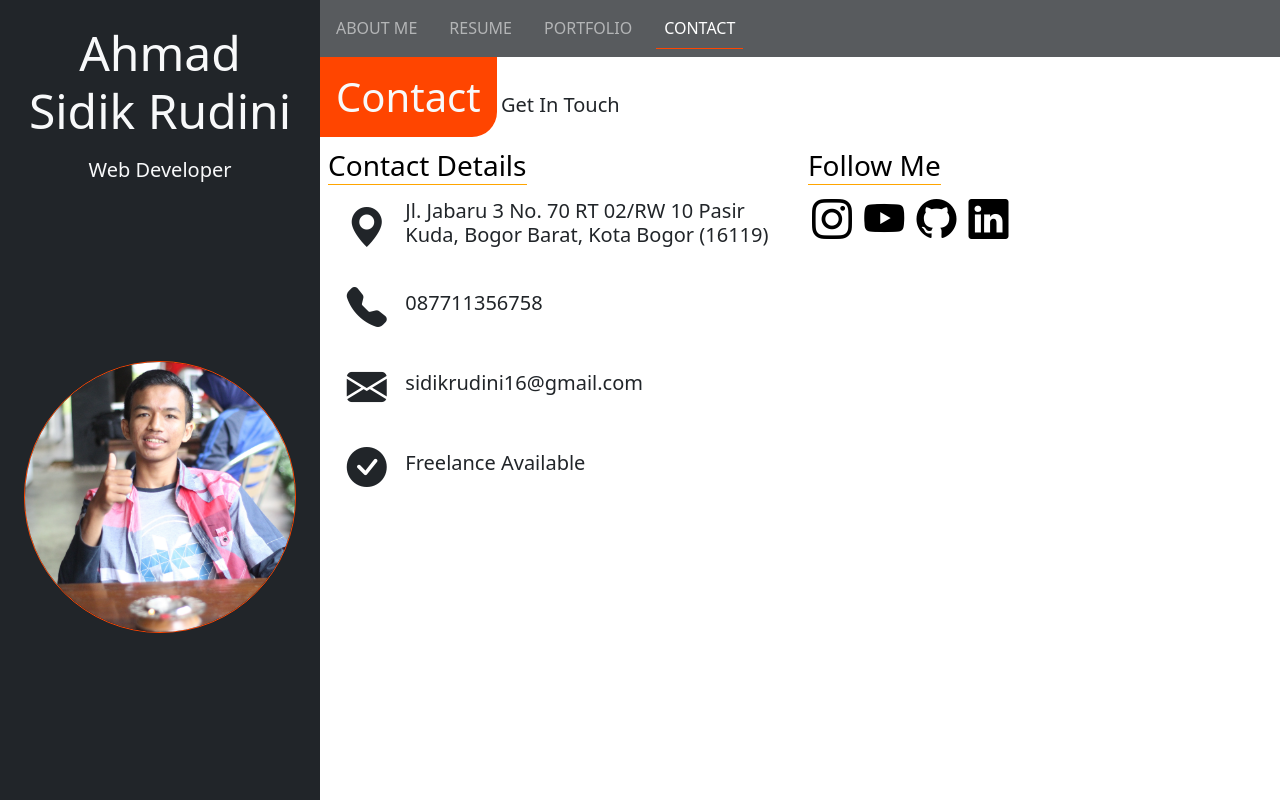
After one commit to asidikrdn/personal-page, a PHP site: page /contact.html in a window 1280 px wide. The commit adds this page. Run offline with PHP 8.4, Linux system fonts and the light colour scheme.

Commit message:
Update Contact

```diff
--- /dev/null
+++ b/contact.html
@@ -0,0 +1,202 @@
+<!DOCTYPE html>
+<html lang="en">
+  <head>
+    <meta charset="UTF-8" />
+    <meta http-equiv="X-UA-Compatible" content="IE=edge" />
+    <meta name="viewport" content="width=device-width, initial-scale=1.0" />
+    <title>Ahmad Sidik Rudini</title>
+    <!-- CSS only -->
+    <link
+      href="https://cdn.jsdelivr.net/npm/bootstrap@5.1.3/dist/css/bootstrap.min.css"
+      rel="stylesheet"
+      integrity="sha384-1BmE4kWBq78iYhFldvKuhfTAU6auU8tT94WrHftjDbrCEXSU1oBoqyl2QvZ6jIW3"
+      crossorigin="anonymous"
+    />
+    <!-- Bootstrap Icon -->
+    <link
+      rel="stylesheet"
+      href="https://cdn.jsdelivr.net/npm/bootstrap-icons@1.8.1/font/bootstrap-icons.css"
+    />
+    <!-- Manual CSS -->
+    <link rel="stylesheet" href="css/style.css" />
+  </head>
+  <body>
+    <div class="container-fluid">
+      <div class="row">
+        <div class="col-md-3 p-0 position-fixed">
+          <!-- Header Web Version -->
+          <header id="headerWeb">
+            <div
+              class="container-fluid bg-dark text-light d-md-flex flex-column align-items-center d-none"
+            >
+              <h1 class="display-5 text-center mt-4">Ahmad Sidik Rudini</h1>
+              <p class="lead my-2">Web Developer</p>
+              <img
+                src="img/profil.jpg"
+                alt=""
+                class="my-auto img-fluid rounded-circle"
+              />
+            </div>
+          </header>
+        </div>
+        <div class="col-md-9 offset-md-3 p-0">
+          <!-- Header Mobile Version -->
+          <header id="headerMobile">
+            <div
+              class="d-md-none d-flex flex-row flex-wrap justify-content-center p-4"
+            >
+              <img
+                src="img/profil.jpg"
+                alt=""
+                class="img-fluid rounded-circle"
+              />
+              <h2 class="w-100 text-center my-2">Ahmad Sidik Rudini</h2>
+              <p class="lead">Web Developer</p>
+            </div>
+          </header>
+
+          <!-- Navbar Web Version -->
+          <nav id="navbarWeb">
+            <div class="container-fluid p-0 d-md-block d-none">
+              <div
+                class="navbar navbar-expand navbar-dark bg-dark bg-opacity-75"
+              >
+                <div class="navbar-nav text-uppercase">
+                  <div class="nav-item mx-2">
+                    <a href="index.html" class="nav-link">About Me</a>
+                  </div>
+                  <div class="nav-item mx-2">
+                    <a href="resume.html" class="nav-link">Resume</a>
+                  </div>
+                  <div class="nav-item mx-2">
+                    <a href="portfolio.html" class="nav-link">Portfolio</a>
+                  </div>
+                  <div class="nav-item mx-2">
+                    <a href="contact.html" class="nav-link active">Contact</a>
+                  </div>
+                </div>
+              </div>
+            </div>
+          </nav>
+
+          <!-- Navbar Mobile Version -->
+          <nav id="navbarMobile">
+            <div
+              class="container-fluid bg-dark p-1 bg-opacity-100 position-fixed d-md-none"
+            >
+              <div
+                class="navbar navbar-expand navbar-dark d-flex justify-content-around"
+              >
+                <div class="nav-item mx-2">
+                  <a href="index.html" class="nav-link text-light">
+                    <i class="bi-person-fill"></i>
+                  </a>
+                </div>
+                <div class="nav-item mx-2">
+                  <a href="resume.html" class="nav-link text-light">
+                    <i class="bi-file-person-fill"></i>
+                  </a>
+                </div>
+                <div class="nav-item mx-2">
+                  <a href="portfolio.html" class="nav-link text-light">
+                    <i class="bi-folder2-open"></i>
+                  </a>
+                </div>
+                <div class="nav-item mx-2">
+                  <a href="contact.html" class="nav-link active text-light">
+                    <i class="bi-person-lines-fill"></i>
+                  </a>
+                </div>
+              </div>
+            </div>
+          </nav>
+
+          <!-- Main Content -->
+          <section id="content">
+            <div class="container-fluid p-0 mb-5 mb-md-1">
+              <div id="section-title">
+                <h2 class="display-6 d-inline-block p-3 text-light">Contact</h2>
+                <p class="lead d-inline-block">Get In Touch</p>
+              </div>
+              <div class="row g-0 pb-1">
+                <div class="col-12 col-md-6">
+                  <!-- Get In Touch -->
+                  <div class="container d-flex flex-column pb-5 px-2" id="contact-details">
+                    <div class="sub-title py-1">
+                      <h3 class="text-black d-inline">Contact Details</h3>
+                    </div>
+                    <div class="row g-0">
+                      <!-- Address -->
+                      <div class="col-2 text-center my-3">
+                        <i class="bi-geo-alt-fill h1"></i>
+                      </div>
+                      <div class="col-10 my-auto">
+                        <h5>Jl. Jabaru 3 No. 70 RT 02/RW 10 Pasir Kuda, Bogor Barat, Kota Bogor (16119)</h5>
+                      </div>
+                      <!-- Phone -->
+                      <div class="col-2 text-center my-3">
+                        <i class="bi-telephone-fill h1"></i>
+                      </div>
+                      <div class="col-10 my-auto">
+                        <h5>087711356758</h5>
+                      </div>
+                      <!-- Email -->
+                      <div class="col-2 text-center my-3">
+                        <i class="bi-envelope-fill h1"></i>
+                      </div>
+                      <div class="col-10 my-auto">
+                        <h5>sidikrudini16@gmail.com</h5>
+                      </div>
+                      <!-- Freelance Available -->
+                      <div class="col-2 text-center my-3">
+                        <i class="bi-check-circle-fill h1"></i>
+                      </div>
+                      <div class="col-10 my-auto">
+                        <h5>Freelance Available</h5>
+                      </div>
+                    </div>
+                  </div>
+                </div>
+                <div class="col-12 col-md-6">
+                  <!-- Social Media -->
+                  <div class="container d-flex flex-column pb-5 px-2" id="social-media">
+                    <div class="sub-title py-1">
+                      <h3 class="text-black d-inline">Follow Me</h3>
+                    </div>
+                    <div class="row g-0">
+                      <div class="col-12 mt-2">
+                        <!-- Instagram -->
+                        <a href="https://www.instagram.com/asidikrdn/" target="_blank" class="mx-1 text-decoration-none text-black">
+                          <i class="bi-instagram h1"></i>
+                        </a>
+                        <!-- Youtube -->
+                        <a href="https://www.youtube.com/channel/UCtFqIQqA1wzxvCfV135UmeA" target="_blank" class="mx-1 text-decoration-none text-black">
+                          <i class="bi-youtube h1"></i>
+                        </a>
+                        <!-- GitHub -->
+                        <a href="https://www.github.com/asidikrdn/" target="_blank" class="mx-1 text-decoration-none text-black">
+                          <i class="bi-github h1"></i>
+                        </a>
+                        <!-- LinkedIn -->
+                        <a href="https://www.linkedin.com/in/asidikrdn/" target="_blank" class="mx-1 text-decoration-none text-black">
+                          <i class="bi-linkedin h1"></i>
+                        </a>
+                      </div>
+                    </div>
+                  </div>
+                </div>
+              </div>
+            </div>
+          </section>
+        </div>
+      </div>
+    </div>
+
+    <!-- JavaScript Bundle with Popper -->
+    <script
+      src="https://cdn.jsdelivr.net/npm/bootstrap@5.1.3/dist/js/bootstrap.bundle.min.js"
+      integrity="sha384-ka7Sk0Gln4gmtz2MlQnikT1wXgYsOg+OMhuP+IlRH9sENBO0LRn5q+8nbTov4+1p"
+      crossorigin="anonymous"
+    ></script>
+  </body>
+</html>
--- a/css/style.css
+++ b/css/style.css
@@ -50,3 +50,8 @@ header img {
   width: 60%;
   border-radius: 0 0 15px 0;
 }
+
+/* Social Media */
+#social-media a:hover i {
+  color: orangered;
+}
```
